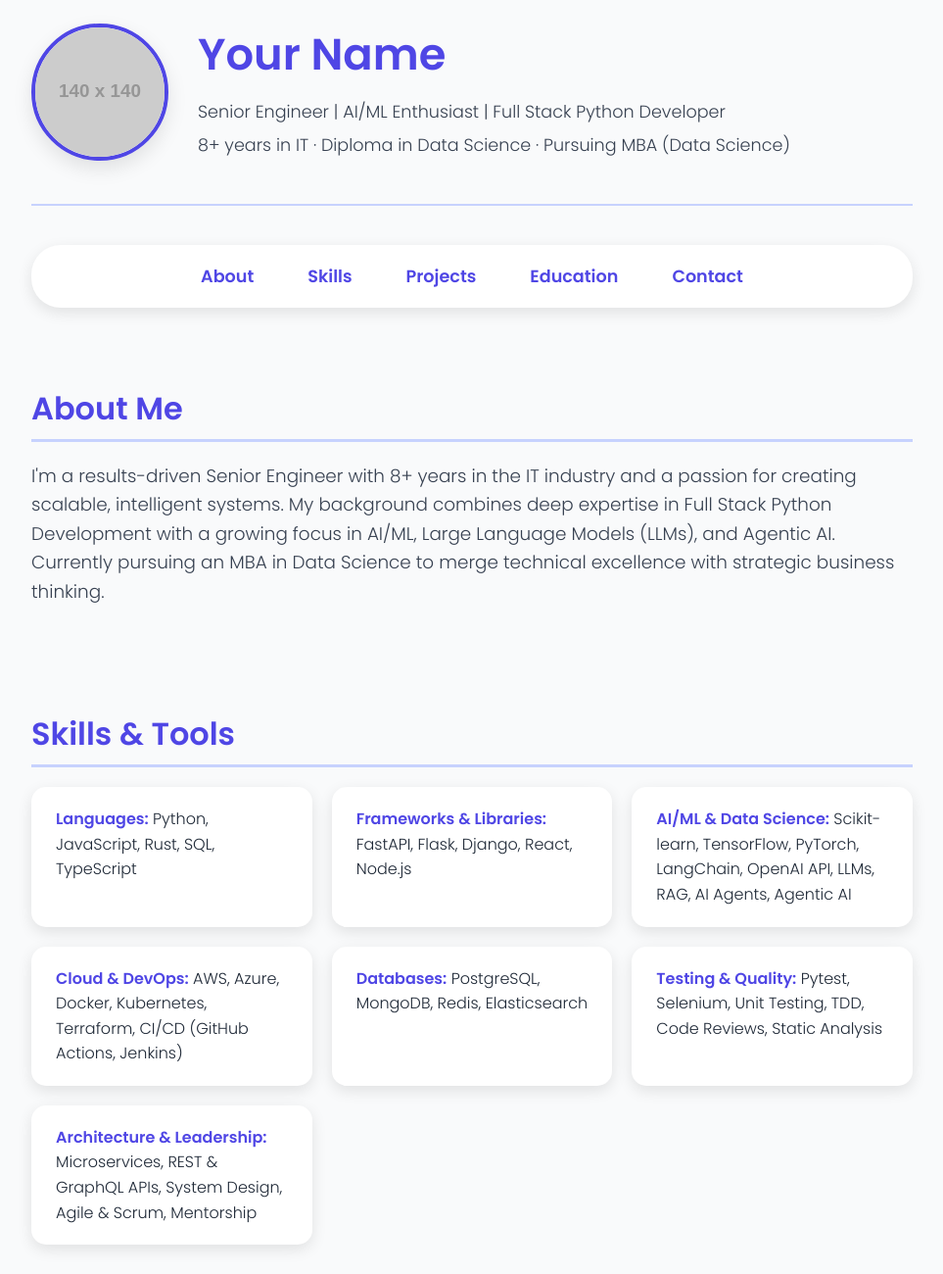
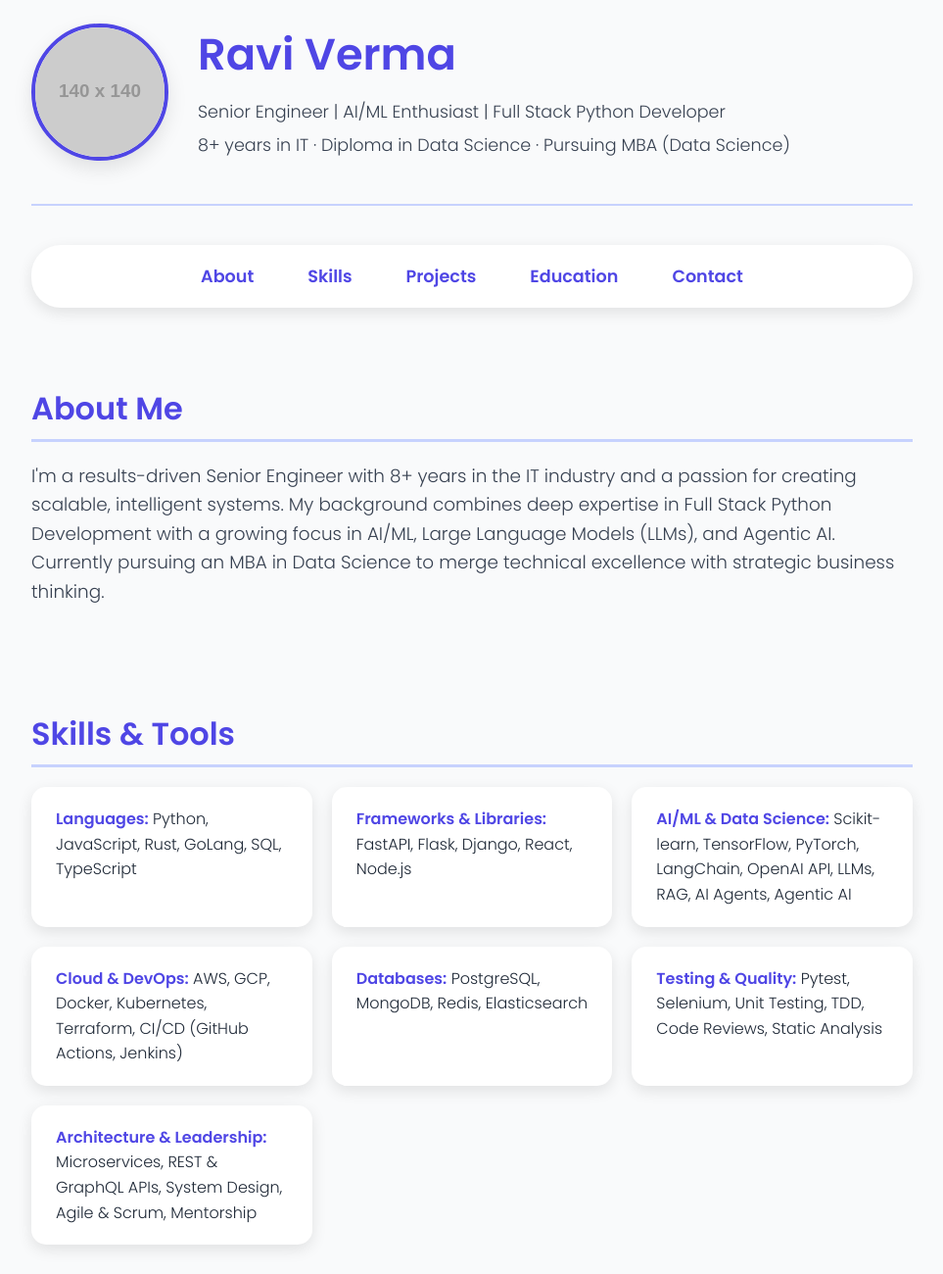
Before and after one commit to RaVierma/ravierma.github.io, a plain HTML site: page index.html in a window 1280 px wide. Shown: the top 1300 px of the page at 98% size, without its empty margins (158-1121 px from the left). Drawn offline with Linux system fonts and the light colour scheme; placeholder pictures from the web are drawn by us.

Commit message:
Update index.html

```diff
--- a/index.html
+++ b/index.html
@@ -3,7 +3,7 @@
 <head>
   <meta charset="UTF-8" />
   <meta name="viewport" content="width=device-width, initial-scale=1" />
-  <title>Your Name | Senior AI/ML Engineer</title>
+  <title>Ravi Verma | Senior Engineer - AI/ML </title>
 
   <!-- Google Fonts -->
   <link href="https://fonts.googleapis.com/css2?family=Poppins:wght@300;600&display=swap" rel="stylesheet" />
@@ -272,7 +272,7 @@
   <header>
     <img src="https://via.placeholder.com/140" alt="Profile Picture" class="profile-pic" />
     <div class="intro">
-      <h1>Your Name</h1>
+      <h1>Ravi Verma</h1>
       <p>Senior Engineer | AI/ML Enthusiast | Full Stack Python Developer</p>
       <p>8+ years in IT · Diploma in Data Science · Pursuing MBA (Data Science)</p>
     </div>
@@ -298,10 +298,10 @@
   <section id="skills">
     <h2>Skills & Tools</h2>
    <div class="skills">
-  <div class="skill-card"><strong>Languages:</strong> Python, JavaScript, Rust, SQL, TypeScript</div>
+  <div class="skill-card"><strong>Languages:</strong> Python, JavaScript, Rust, GoLang, SQL, TypeScript</div>
   <div class="skill-card"><strong>Frameworks & Libraries:</strong> FastAPI, Flask, Django, React, Node.js</div>
   <div class="skill-card"><strong>AI/ML & Data Science:</strong> Scikit-learn, TensorFlow, PyTorch, LangChain, OpenAI API, LLMs, RAG, AI Agents, Agentic AI</div>
-  <div class="skill-card"><strong>Cloud & DevOps:</strong> AWS, Azure, Docker, Kubernetes, Terraform, CI/CD (GitHub Actions, Jenkins)</div>
+  <div class="skill-card"><strong>Cloud & DevOps:</strong> AWS, GCP, Docker, Kubernetes, Terraform, CI/CD (GitHub Actions, Jenkins)</div>
   <div class="skill-card"><strong>Databases:</strong> PostgreSQL, MongoDB, Redis, Elasticsearch</div>
   <div class="skill-card"><strong>Testing & Quality:</strong> Pytest, Selenium, Unit Testing, TDD, Code Reviews, Static Analysis</div>
   <div class="skill-card"><strong>Architecture & Leadership:</strong> Microservices, REST & GraphQL APIs, System Design, Agile & Scrum, Mentorship</div>
@@ -366,7 +366,7 @@
   </section>
 
   <footer>
-    &copy; 2025 Your Name. Built with ❤️, Python & AI.
+    &copy; 2025 Ravi Verma.
   </footer>
 
 </body>
```
